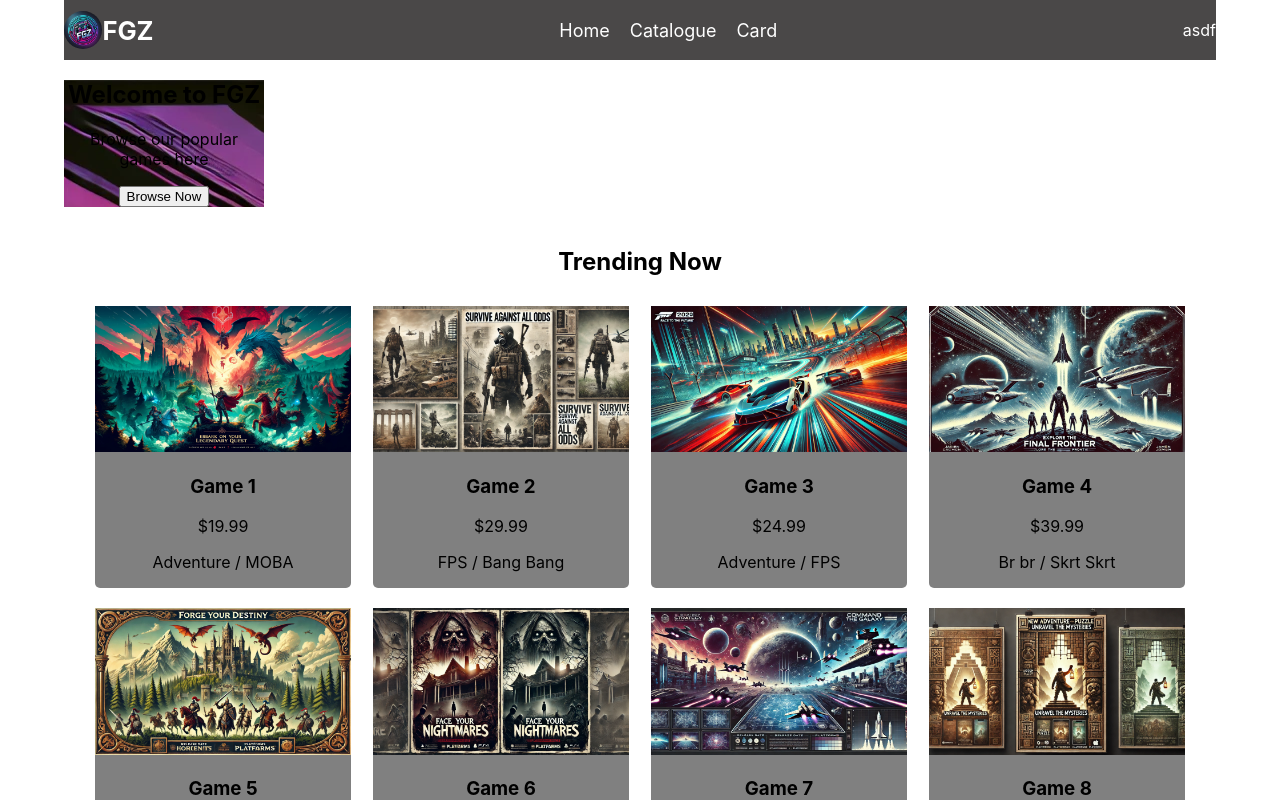
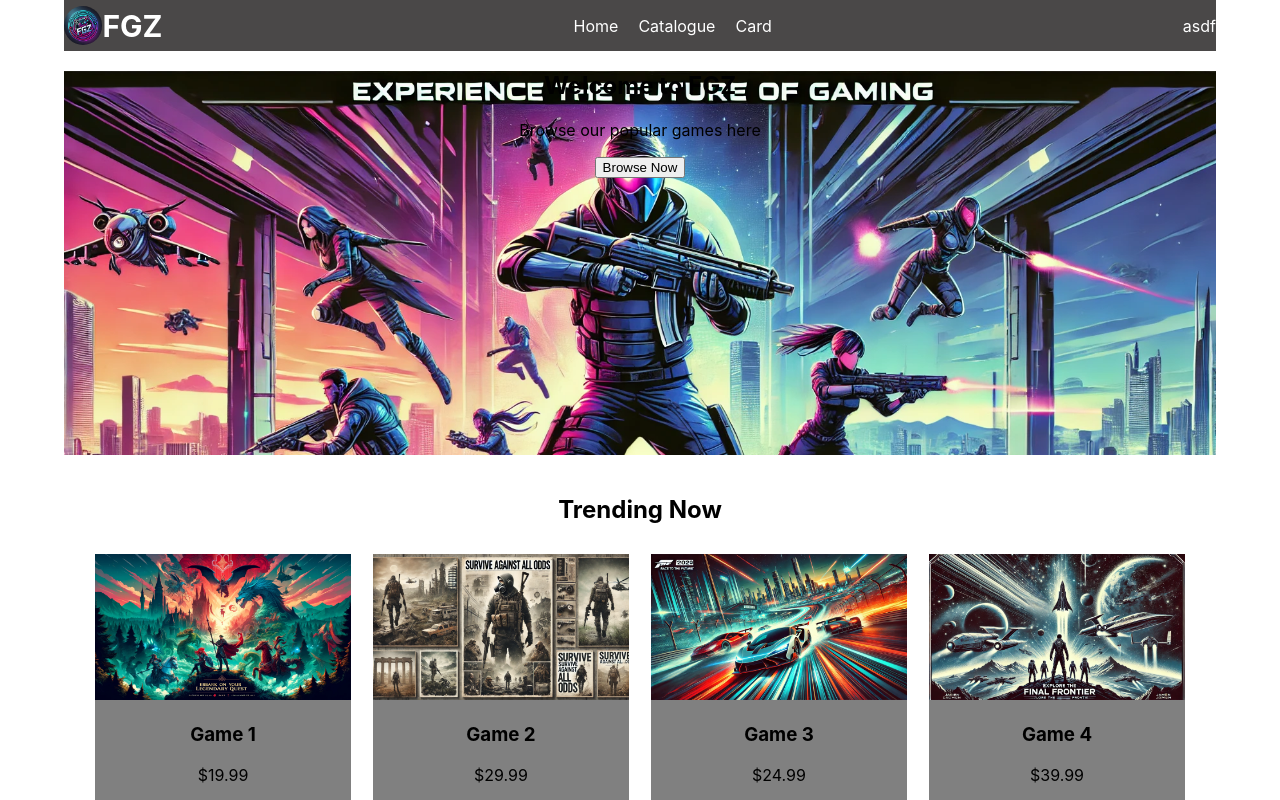
Before and after one commit to PhamHoaiTan/Single-Page, a React (Create React App) app in the folder web-game/: page / in a window 1280 px wide. Shown: the top 800 px of the page. Built offline with nearby package versions, Linux system fonts and the light colour scheme.

Commit message:
css update

```diff
--- a/web-game/src/Pages/Home/Home.css
+++ b/web-game/src/Pages/Home/Home.css
@@ -1,12 +1,6 @@
 /* src/Home.css */
 .Home {
     text-align: center;
-  }
-  .banner {
-    /* background-image: url('path/to/banner-image'); */
-    background-size: cover;
-    color: white;
-    padding: 50px 20px;
   }
 
   .trending, .flash-sales {
@@ -30,11 +24,6 @@
     width: 100%;
   }
 
-  footer {
-    background-color: #282c34;
-    color: white;
-    padding: 10px;
-  }
 
   .social-media a {
     margin: 0 10px;
--- a/web-game/src/components/Header/Header.css
+++ b/web-game/src/components/Header/Header.css
@@ -1,5 +1,9 @@
 .header{
-    background: url('../../assets/Carousel.webp');
-    width: 200px;
-    color: black;
+    background: url('../../assets/Carousel.webp') no-repeat;
+    background-size: cover;
+    width:100%;
+    height: 30vw;
 }
+.header img{
+    height: 100%;
+}
--- a/web-game/src/components/Navbar/Navbar.css
+++ b/web-game/src/components/Navbar/Navbar.css
@@ -5,7 +5,8 @@
     justify-content: space-between;
     align-items: center;
     width: 100%;
-    height: 60px;
+    height: 4vw;
+    object-fit: cover;
 }
 .logo img{
     width: 100%;
@@ -19,7 +20,7 @@
     align-items: center;
 }
 .nav-left h1{
-    font-size: max(24px,2vw);
+    font-size: 30px;
 }
 .nav-menu{
     display: flex;
@@ -28,5 +29,5 @@
 .nav-menu a{
     text-decoration: none;
     color: white;
-    font-size: max(18px,1vw);
+    font-size: 16px;
 }
```
